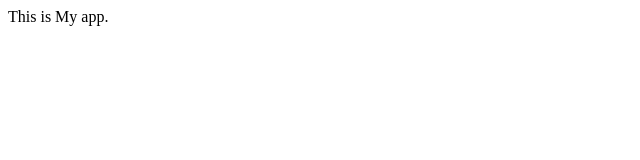
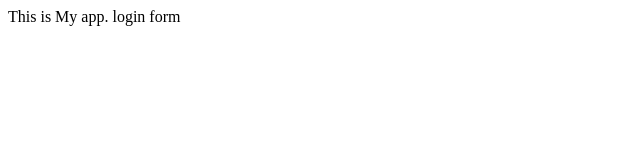
Before and after one commit to faroukbahri/my-app-sample, a plain HTML site: page index.html in a window 1280 px wide. Shown: the full height of the page, 0-640 px from the left. Drawn offline with Linux system fonts and the light colour scheme.

Commit message:
login form

```diff
--- /dev/null
+++ b/dir2/app2.js
@@ -0,0 +1 @@
+console.log('132');
--- a/index.html
+++ b/index.html
@@ -4,5 +4,6 @@
     </head>
     <body>
         This is My app.
+        login form
     </body>
 </html>
```
Also changed, not shown: login.html (added, +1 -0 lines), log.txt (added).
